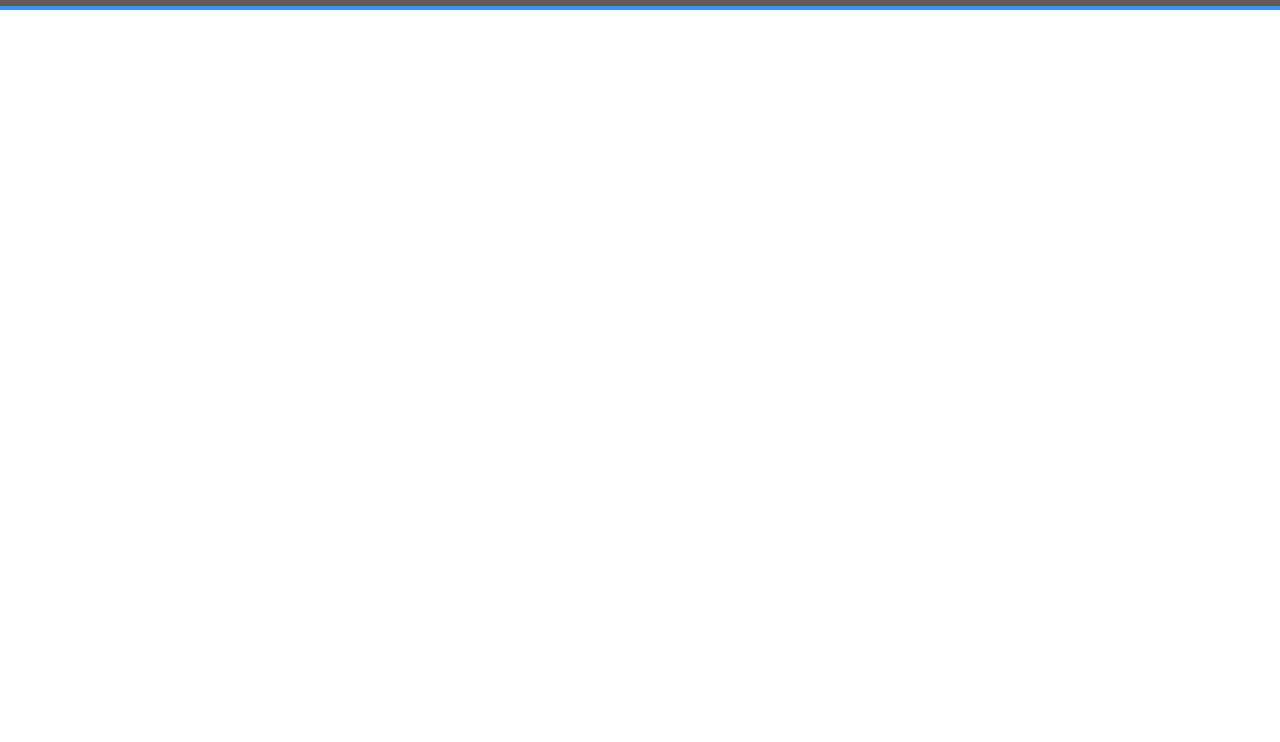
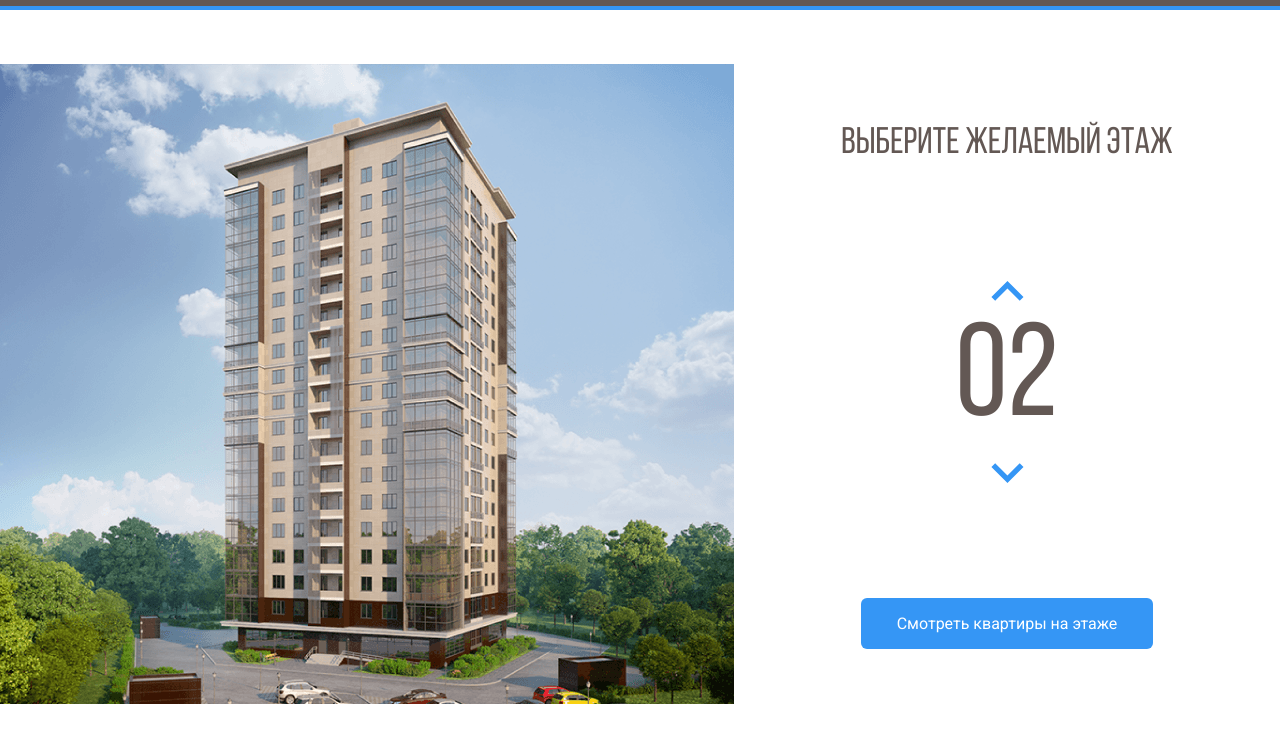
Before and after one commit to Kasper-developer/Melody, a plain HTML site: page index.html in a window 1280 px wide. Shown: the part 52-794 px from the top of the page. Drawn offline with Linux system fonts and the light colour scheme.

Commit message:
create: main section

```diff
--- a/index.html
+++ b/index.html
@@ -43,6 +43,54 @@
 			</div>
 		</div>
 	</header>
+	<main class="main">
+		<div class="container">
+			<div class="main__wrapper">
+				<div class="main-image">
+					<svg class="main-image__home" width="734" height="640" viewBox="0 0 734 640" fill="none"
+						xmlns="http://www.w3.org/2000/svg" xmlns:xlink="http://www.w3.org/1999/xlink">
+						<rect width="734" height="640" fill="url(#pattern0)" />
+						<defs>
+							<pattern id="pattern0" patternContentUnits="objectBoundingBox" width="1" height="1">
+								<use xlink:href="#image0" transform="translate(-0.00408719) scale(0.0013624 0.0015625)" />
+							</pattern>
+							<image id="image0" width="740" height="640" xlink:href="img/home.png" />
+						</defs>
+						<path d="M222 533L442.8 541L512 527.3V549L443.5 568.7L222 557.7V533Z" fill="#3595F6" fill-opacity="0.75" />
+						<path d="M223 532V507L443.3 510.3L513 507V527L443.7 540L223 532Z" fill="#3595F6" fill-opacity="0.75" />
+						<path d="M223 506V481H444H513V504L445 511L223 506Z" fill="#3595F6" fill-opacity="0.75" />
+						<path d="M223 482V457L444.3 453.3L512 460V482H444" fill="#3595F6" fill-opacity="0.75" />
+						<path d="M223 456V430L444.5 426.7L513 437.7V459L444 452.3L223 456Z" fill="#3595F6" fill-opacity="0.75" />
+						<path d="M222 429V405.3L443 393L514 416V437.3L443 425L222 429Z" fill="#3595F6" fill-opacity="0.75" />
+						<path d="M222 407V382L444.2 365.7L514 394.3V415L443.7 393.3L222 407Z" fill="#3595F6" fill-opacity="0.75" />
+						<path d="M222 382V357L444.5 336.7L514 373.3V394L442 365.3L222 382Z" fill="#3595F6" fill-opacity="0.75" />
+						<path d="M222 356V332L445 307.3L514 351.3V373L444.7 335L222 356Z" fill="#3595F6" fill-opacity="0.75" />
+						<path d="M222 331V307L444.5 278.3L514 329.3V350L443.7 307.7L222 331Z" fill="#3595F6" fill-opacity="0.75" />
+						<path d="M221 307V283L443.3 250L514 309.3V329L444 278.3L221 307Z" fill="#3595F6" fill-opacity="0.75" />
+						<path d="M222 282V258L443.2 223L513 287V308L444.3 249.7L222 282Z" fill="#3595F6" fill-opacity="0.75" />
+						<path d="M222 258V233L444.3 195L513 265.3V286L444 222L222 258Z" fill="#3595F6" fill-opacity="0.75" />
+						<path d="M222 232V207L442.8 163.3L513 242.3V265L444 191.7L222 232Z" fill="#3595F6" fill-opacity="0.75" />
+						<path d="M223 208V183L443 135L513 220V243L442.3 163.7L223 208Z" fill="#3595F6" fill-opacity="0.75" />
+						<path d="M222 183V158L441.8 106L513 198.3V221L443.3 134.7L222 183Z" fill="#3595F6" fill-opacity="0.75" />
+						<path d="M222 158V132L444 75.3L513 177V198L443.7 106.3L222 158Z" fill="#3595F6" fill-opacity="0.75" />
+					</svg>
+				</div>
+				<div class="main-info">
+					<h2 class="main-info__title">Выберите желаемый этаж</h2>
+					<div class="main-info__counter-group">
+						<button class="main-info__button">
+							<img src="icons/arrow.svg" alt="Icon: Arrow">
+						</button>
+						<span class="main-info__counter">02</span>
+						<button class="main-info__button main-info__button--down">
+							<img src="icons/arrow.svg" alt="Icon: Arrow">
+						</button>
+					</div>
+					<button class="button">Смотреть квартиры на этаже</button>
+				</div>
+			</div>
+		</div>
+	</main>
 	<script src="js/main.js"></script>
 </body>
 
--- /dev/null
+++ b/sass/base/_fonts.scss
@@ -0,0 +1,8 @@
+@font-face {
+	font-family: "Bebas Neue";
+	src: local("BebasNeueRegular"), url("../fonts/BebasNeueRegular/BebasNeueRegular.woff2") format("woff2"),
+		url("../fonts/BebasNeueRegular/BebasNeueRegular.woff") format("woff");
+	font-weight: normal;
+	font-style: normal;
+	font-display: swap;
+}
--- /dev/null
+++ b/sass/base/_general.sass
@@ -0,0 +1,16 @@
+body
+	font-family: 'Roboto', sans-serif
+
+.container
+	max-width: 1280px
+	margin: 0 auto
+
+.button
+	background: $main-color
+	border-radius: 6px
+	padding: 16px 36px
+	text-align: center
+	color: #fff
+	font-weight: normal
+	font-size: 16px
+	line-height: 19px
--- /dev/null
+++ b/sass/blocks/_main.sass
@@ -0,0 +1,38 @@
+.main
+	padding: 54px 0 99px 0
+	&__wrapper
+		display: flex
+	&-image
+		&__home path
+			opacity: 0
+			cursor: pointer
+			&:hover
+				opacity: 1
+	&-info
+		text-align: center
+		flex-grow: 1
+		display: flex
+		flex-direction: column
+		align-items: center
+		justify-content: space-around
+		&__title
+			font-family: Bebas Neue
+			font-weight: normal
+			font-size: 37px
+			line-height: 44px
+			text-transform: uppercase
+			color: #635854
+		&__counter-group
+			display: flex
+			flex-direction: column
+			align-items: center
+		&__button
+			background: transparent
+		&__counter
+			font-family: Bebas Neue
+			font-weight: normal
+			font-size: 132px
+			color: #635854
+			margin: 15px 0
+		&__button--down
+			transform: rotateX(180deg)
--- a/sass/style.sass
+++ b/sass/style.sass
@@ -1,9 +1,5 @@
-body
-	font-family: 'Roboto', sans-serif
-
-.container
-	max-width: 1280px
-	margin: 0 auto
-
 @import 'base/variables'
+@import 'base/fonts'
+@import 'base/general'
 @import 'blocks/header'
+@import 'blocks/main'
```
Also changed, not shown: css/style.css, fonts/BebasNeueRegular/BebasNeueRegular.woff (added), fonts/BebasNeueRegular/BebasNeueRegular.woff2 (added), icons/arrow.svg (added), img/home-group.svg (added), img/home.png (added), 1 other file.
